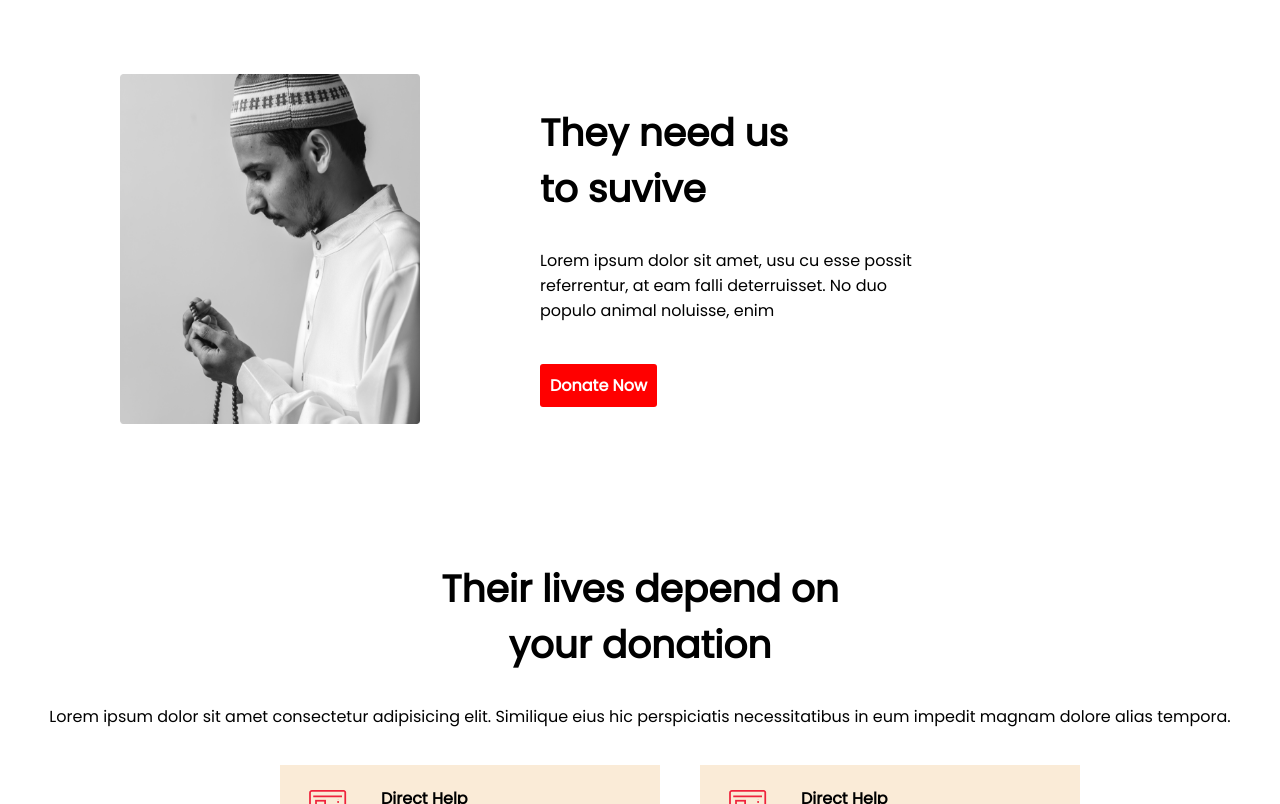
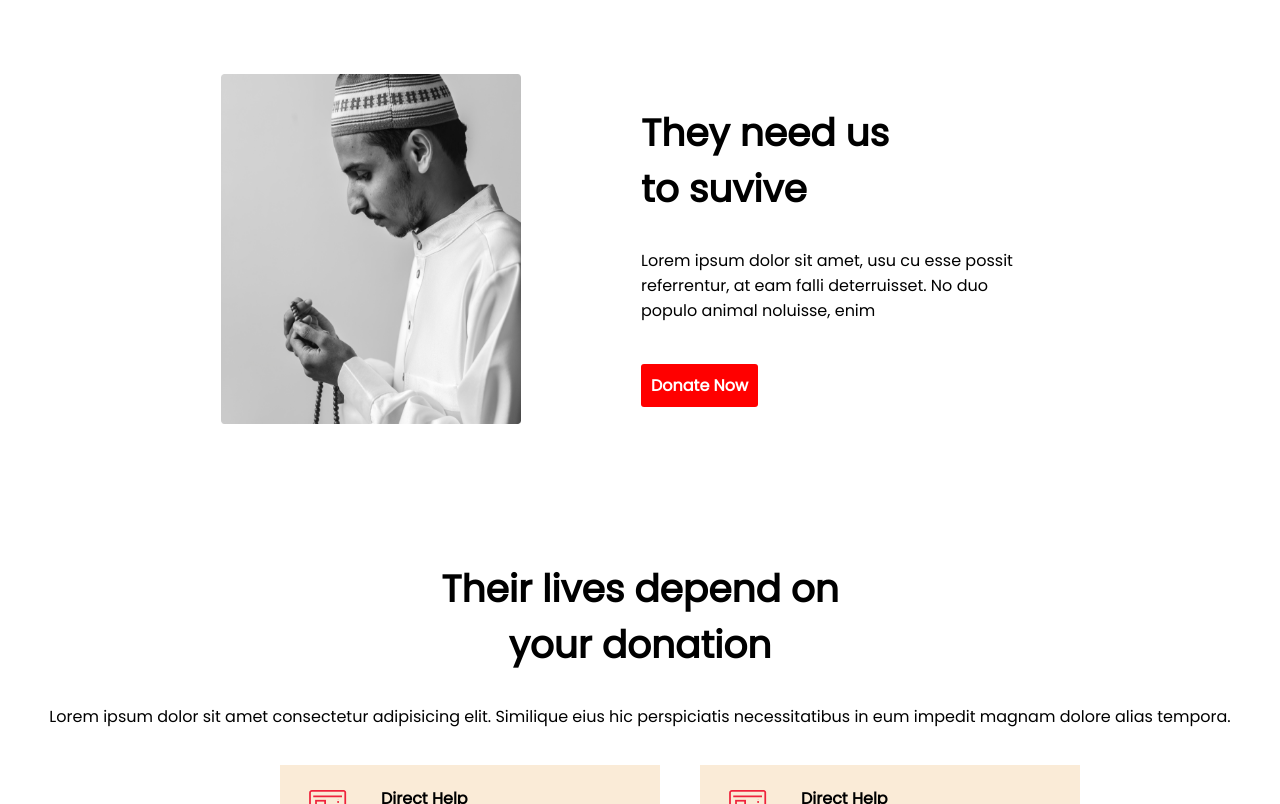
Before and after one commit to rafiulaanam/eid-zakat, a plain HTML site: page index.html in a window 1280 px wide. Shown: the part 1123-1927 px from the top of the page. Drawn offline with Linux system fonts and the light colour scheme.

Commit message:
next commit

```diff
--- a/style.css
+++ b/style.css
@@ -59,6 +59,7 @@ body{
 
 .container-2{
     display: flex;
+    margin-left: 101px;
 }
 
 .img-1 img{
```
